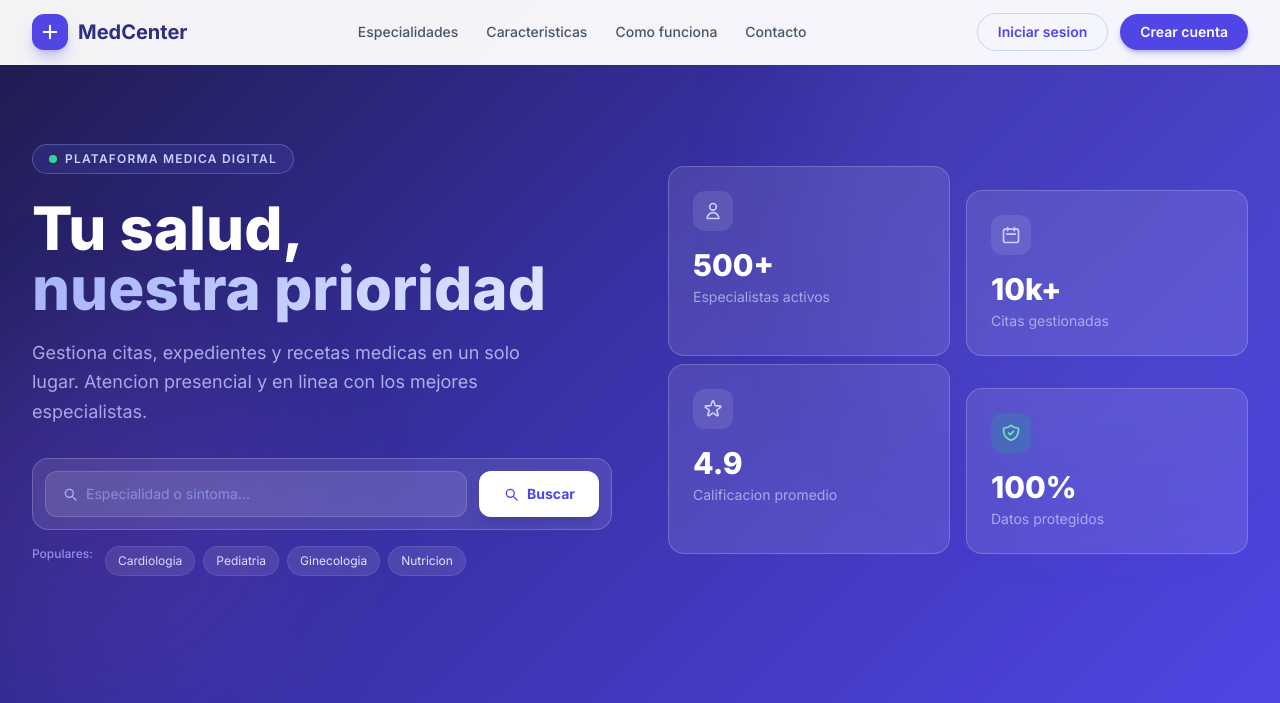
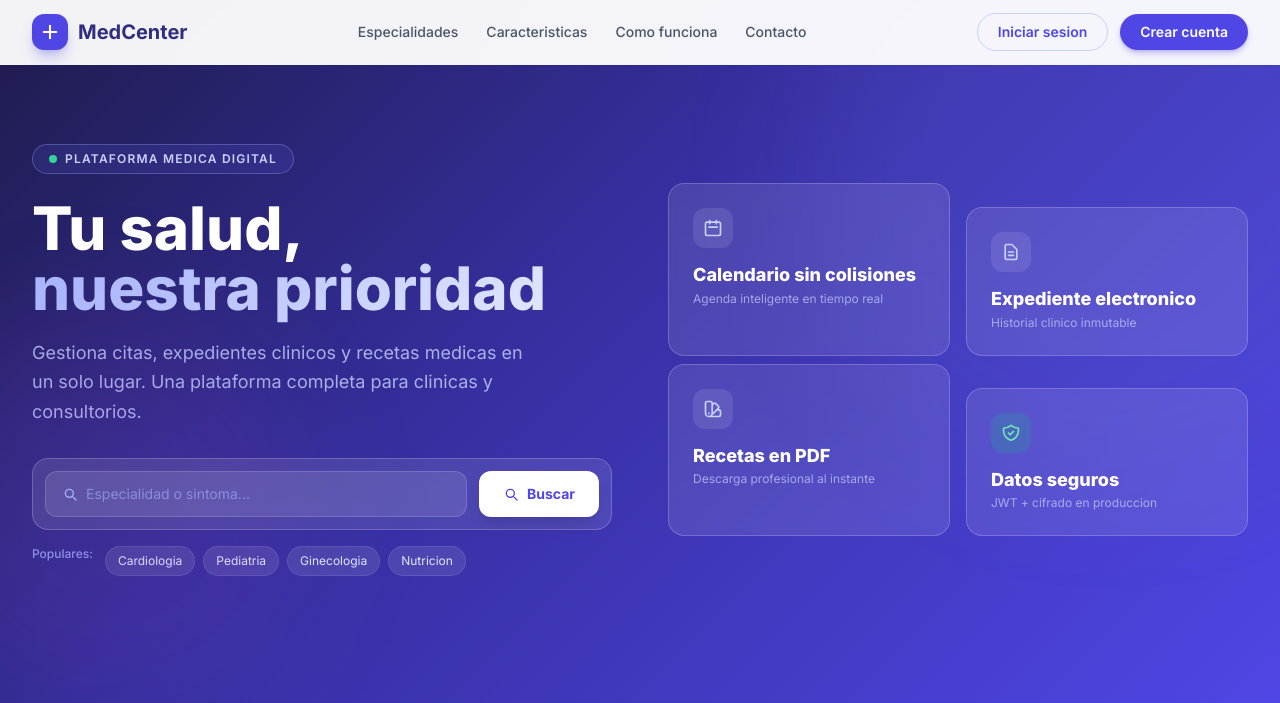
Before and after one commit to David080198/gestion_de_clinicas, a Flask app: page / in a window 1280 px wide. Shown: the top 703 px of the page. Run offline with Flask 3, Linux system fonts and the light colour scheme; some libraries are stand-ins or nearby versions.

Commit message:
Remove fake metrics and testimonials, replace with honest feature highlights

```diff
--- a/app/templates/welcome.html
+++ b/app/templates/welcome.html
@@ -89,7 +89,7 @@
                 <h1 class="text-4xl md:text-5xl lg:text-6xl font-extrabold leading-[1.1] mb-5">
                     Tu salud,<br><span class="gradient-text">nuestra prioridad</span>
                 </h1>
-                <p class="text-lg text-indigo-200/80 mb-8 max-w-lg leading-relaxed">Gestiona citas, expedientes y recetas medicas en un solo lugar. Atencion presencial y en linea con los mejores especialistas.</p>
+                <p class="text-lg text-indigo-200/80 mb-8 max-w-lg leading-relaxed">Gestiona citas, expedientes clinicos y recetas medicas en un solo lugar. Una plataforma completa para clinicas y consultorios.</p>
                 <div class="bg-white/10 backdrop-blur-sm border border-white/20 rounded-2xl p-3 flex flex-col sm:flex-row gap-3">
                     <div class="flex items-center gap-2 flex-1 bg-white/10 border border-white/15 rounded-xl px-4 py-3">
                         <svg class="w-4 h-4 text-indigo-300 shrink-0" fill="none" stroke="currentColor" viewBox="0 0 24 24"><path stroke-linecap="round" stroke-linejoin="round" stroke-width="2" d="M21 21l-4.35-4.35M17 11A6 6 0 1 1 5 11a6 6 0 0 1 12 0z"/></svg>
@@ -110,29 +110,29 @@
             </div>
             <div class="hidden lg:grid grid-cols-2 gap-4">
                 <div class="bg-white/10 backdrop-blur-sm border border-white/20 rounded-2xl p-6 text-white">
-                    <div class="w-10 h-10 rounded-xl bg-white/10 flex items-center justify-center mb-4"><svg class="w-5 h-5 text-indigo-200" fill="none" stroke="currentColor" viewBox="0 0 24 24"><path stroke-linecap="round" stroke-linejoin="round" stroke-width="2" d="M16 7a4 4 0 11-8 0 4 4 0 018 0zM12 14a7 7 0 00-7 7h14a7 7 0 00-7-7z"/></svg></div>
-                    <div class="text-3xl font-extrabold">500+</div>
-                    <div class="text-indigo-200/70 text-sm mt-1">Especialistas activos</div>
+                    <div class="w-10 h-10 rounded-xl bg-white/10 flex items-center justify-center mb-4"><svg class="w-5 h-5 text-indigo-200" fill="none" stroke="currentColor" viewBox="0 0 24 24"><path stroke-linecap="round" stroke-linejoin="round" stroke-width="2" d="M8 7V3m8 4V3m-9 8h10M5 21h14a2 2 0 002-2V7a2 2 0 00-2-2H5a2 2 0 00-2 2v12a2 2 0 002 2z"/></svg></div>
+                    <div class="text-lg font-extrabold leading-tight">Calendario sin colisiones</div>
+                    <div class="text-indigo-200/70 text-xs mt-1">Agenda inteligente en tiempo real</div>
                 </div>
                 <div class="bg-white/10 backdrop-blur-sm border border-white/20 rounded-2xl p-6 text-white mt-6">
-                    <div class="w-10 h-10 rounded-xl bg-white/10 flex items-center justify-center mb-4"><svg class="w-5 h-5 text-indigo-200" fill="none" stroke="currentColor" viewBox="0 0 24 24"><path stroke-linecap="round" stroke-linejoin="round" stroke-width="2" d="M8 7V3m8 4V3m-9 8h10M5 21h14a2 2 0 002-2V7a2 2 0 00-2-2H5a2 2 0 00-2 2v12a2 2 0 002 2z"/></svg></div>
-                    <div class="text-3xl font-extrabold">10k+</div>
-                    <div class="text-indigo-200/70 text-sm mt-1">Citas gestionadas</div>
+                    <div class="w-10 h-10 rounded-xl bg-white/10 flex items-center justify-center mb-4"><svg class="w-5 h-5 text-indigo-200" fill="none" stroke="currentColor" viewBox="0 0 24 24"><path stroke-linecap="round" stroke-linejoin="round" stroke-width="2" d="M9 12h6m-6 4h6m2 5H7a2 2 0 01-2-2V5a2 2 0 012-2h5.586a1 1 0 01.707.293l5.414 5.414A1 1 0 0119 9.414V19a2 2 0 01-2 2z"/></svg></div>
+                    <div class="text-lg font-extrabold leading-tight">Expediente electronico</div>
+                    <div class="text-indigo-200/70 text-xs mt-1">Historial clinico inmutable</div>
                 </div>
                 <div class="bg-white/10 backdrop-blur-sm border border-white/20 rounded-2xl p-6 text-white -mt-2">
-                    <div class="w-10 h-10 rounded-xl bg-white/10 flex items-center justify-center mb-4"><svg class="w-5 h-5 text-indigo-200" fill="none" stroke="currentColor" viewBox="0 0 24 24"><path stroke-linecap="round" stroke-linejoin="round" stroke-width="2" d="M11.049 2.927c.3-.921 1.603-.921 1.902 0l1.519 4.674a1 1 0 00.95.69h4.915c.969 0 1.371 1.24.588 1.81l-3.976 2.888a1 1 0 00-.363 1.118l1.518 4.674c.3.922-.755 1.688-1.538 1.118l-3.976-2.888a1 1 0 00-1.176 0l-3.976 2.888c-.783.57-1.838-.197-1.538-1.118l1.518-4.674a1 1 0 00-.363-1.118l-3.976-2.888c-.784-.57-.38-1.81.588-1.81h4.914a1 1 0 00.951-.69l1.519-4.674z"/></svg></div>
-                    <div class="text-3xl font-extrabold">4.9</div>
-                    <div class="text-indigo-200/70 text-sm mt-1">Calificacion promedio</div>
+                    <div class="w-10 h-10 rounded-xl bg-white/10 flex items-center justify-center mb-4"><svg class="w-5 h-5 text-indigo-200" fill="none" stroke="currentColor" viewBox="0 0 24 24"><path stroke-linecap="round" stroke-linejoin="round" stroke-width="2" d="M7 21a4 4 0 01-4-4V5a2 2 0 012-2h4a2 2 0 012 2v12a4 4 0 01-4 4zm0 0h12a2 2 0 002-2v-4a2 2 0 00-2-2h-2.343M11 7.343l1.657-1.657a2 2 0 012.828 0l2.829 2.829a2 2 0 010 2.828l-8.486 8.485M7 17h.01"/></svg></div>
+                    <div class="text-lg font-extrabold leading-tight">Recetas en PDF</div>
+                    <div class="text-indigo-200/70 text-xs mt-1">Descarga profesional al instante</div>
                 </div>
                 <div class="bg-white/10 backdrop-blur-sm border border-white/20 rounded-2xl p-6 text-white mt-4">
                     <div class="w-10 h-10 rounded-xl bg-emerald-500/20 flex items-center justify-center mb-4"><svg class="w-5 h-5 text-emerald-300" fill="none" stroke="currentColor" viewBox="0 0 24 24"><path stroke-linecap="round" stroke-linejoin="round" stroke-width="2" d="M9 12l2 2 4-4m5.618-4.016A11.955 11.955 0 0112 2.944a11.955 11.955 0 01-8.618 3.04A12.02 12.02 0 003 9c0 5.591 3.824 10.29 9 11.622 5.176-1.332 9-6.03 9-11.622 0-1.042-.133-2.052-.382-3.016z"/></svg></div>
-                    <div class="text-3xl font-extrabold">100%</div>
-                    <div class="text-indigo-200/70 text-sm mt-1">Datos protegidos</div>
+                    <div class="text-lg font-extrabold leading-tight">Datos seguros</div>
+                    <div class="text-indigo-200/70 text-xs mt-1">JWT + cifrado en produccion</div>
                 </div>
             </div>
             <div class="lg:hidden grid grid-cols-2 gap-3">
-                <div class="bg-white/10 rounded-xl p-4 text-white text-center border border-white/10"><div class="text-2xl font-extrabold">500+</div><div class="text-xs text-indigo-200/70">Especialistas</div></div>
-                <div class="bg-white/10 rounded-xl p-4 text-white text-center border border-white/10"><div class="text-2xl font-extrabold">10k+</div><div class="text-xs text-indigo-200/70">Citas gestionadas</div></div>
+                <div class="bg-white/10 rounded-xl p-4 text-white text-center border border-white/10"><div class="text-sm font-bold">Agenda inteligente</div><div class="text-xs text-indigo-200/70 mt-1">Sin colisiones</div></div>
+                <div class="bg-white/10 rounded-xl p-4 text-white text-center border border-white/10"><div class="text-sm font-bold">Datos seguros</div><div class="text-xs text-indigo-200/70 mt-1">JWT + cifrado</div></div>
             </div>
         </div>
     </div>
@@ -240,28 +240,29 @@
     </div>
 </section>
 
-<!-- TESTIMONIOS -->
+<!-- PARA CLINICAS -->
 <section class="py-20 bg-slate-50">
     <div class="max-w-5xl mx-auto px-4 sm:px-6 lg:px-8">
         <div class="text-center mb-12">
-            <span class="inline-block text-xs font-semibold text-primary-600 uppercase tracking-widest mb-3 bg-primary-50 px-4 py-1.5 rounded-full">Testimonios</span>
-            <h2 class="text-3xl md:text-4xl font-extrabold text-slate-900 mb-3 tracking-tight">Lo que dicen nuestros usuarios</h2>
+            <span class="inline-block text-xs font-semibold text-primary-600 uppercase tracking-widest mb-3 bg-primary-50 px-4 py-1.5 rounded-full">Para quien es</span>
+            <h2 class="text-3xl md:text-4xl font-extrabold text-slate-900 mb-3 tracking-tight">Ideal para cualquier clinica</h2>
+            <p class="text-slate-500 text-lg">Desde un consultorio unipersonal hasta centros medicos con varios medicos</p>
         </div>
         <div class="grid grid-cols-1 md:grid-cols-3 gap-6">
-            <div class="bg-white rounded-2xl p-6 border border-slate-100 shadow-sm">
-                <div class="text-yellow-400 mb-3 text-lg">&#x2605;&#x2605;&#x2605;&#x2605;&#x2605;</div>
-                <p class="text-slate-600 text-sm leading-relaxed mb-4">"Agendar mis citas nunca fue tan facil. Recibo recordatorio el dia antes y el expediente siempre esta actualizado."</p>
-                <div class="flex items-center gap-3"><div class="w-9 h-9 bg-primary-600 rounded-full flex items-center justify-center text-white font-bold text-sm">M</div><div><div class="font-semibold text-slate-900 text-sm">Maria Garcia</div><div class="text-slate-400 text-xs">Paciente</div></div></div>
+            <div class="bg-white rounded-2xl p-6 border border-slate-100 shadow-sm text-center">
+                <div class="w-14 h-14 bg-primary-50 rounded-2xl flex items-center justify-center mx-auto mb-4"><svg class="w-7 h-7 text-primary-600" fill="none" stroke="currentColor" viewBox="0 0 24 24"><path stroke-linecap="round" stroke-linejoin="round" stroke-width="2" d="M16 7a4 4 0 11-8 0 4 4 0 018 0zM12 14a7 7 0 00-7 7h14a7 7 0 00-7-7z"/></svg></div>
+                <h3 class="font-bold text-slate-900 mb-2">Consultorio privado</h3>
+                <p class="text-slate-500 text-sm">Un medico, un lugar. Gestiona tu agenda, pacientes y recetas desde un solo panel.</p>
             </div>
-            <div class="bg-white rounded-2xl p-6 border border-slate-100 shadow-sm">
-                <div class="text-yellow-400 mb-3 text-lg">&#x2605;&#x2605;&#x2605;&#x2605;&#x2605;</div>
-                <p class="text-slate-600 text-sm leading-relaxed mb-4">"Como medico, poder ver el historial completo del paciente antes de la consulta ahorra tiempo valioso."</p>
-                <div class="flex items-center gap-3"><div class="w-9 h-9 bg-indigo-600 rounded-full flex items-center justify-center text-white font-bold text-sm">R</div><div><div class="font-semibold text-slate-900 text-sm">Dr. Roberto Solis</div><div class="text-slate-400 text-xs">Cardiologo</div></div></div>
+            <div class="bg-white rounded-2xl p-6 border border-slate-100 shadow-sm text-center">
+                <div class="w-14 h-14 bg-indigo-50 rounded-2xl flex items-center justify-center mx-auto mb-4"><svg class="w-7 h-7 text-indigo-600" fill="none" stroke="currentColor" viewBox="0 0 24 24"><path stroke-linecap="round" stroke-linejoin="round" stroke-width="2" d="M17 20h5v-2a3 3 0 00-5.356-1.857M17 20H7m10 0v-2c0-.656-.126-1.283-.356-1.857M7 20H2v-2a3 3 0 015.356-1.857M7 20v-2c0-.656.126-1.283.356-1.857m0 0a5.002 5.002 0 019.288 0M15 7a3 3 0 11-6 0 3 3 0 016 0z"/></svg></div>
+                <h3 class="font-bold text-slate-900 mb-2">Clinica multiespecialidad</h3>
+                <p class="text-slate-500 text-sm">Varios medicos, una plataforma. Control de horarios y expedientes por especialidad.</p>
             </div>
-            <div class="bg-white rounded-2xl p-6 border border-slate-100 shadow-sm">
-                <div class="text-yellow-400 mb-3 text-lg">&#x2605;&#x2605;&#x2605;&#x2605;&#x2605;</div>
-                <p class="text-slate-600 text-sm leading-relaxed mb-4">"Administrar 3 consultorios desde un panel centralizado cambio nuestra operacion por completo."</p>
-                <div class="flex items-center gap-3"><div class="w-9 h-9 bg-purple-600 rounded-full flex items-center justify-center text-white font-bold text-sm">L</div><div><div class="font-semibold text-slate-900 text-sm">Lic. Laura Mora</div><div class="text-slate-400 text-xs">Administradora de clinica</div></div></div>
+            <div class="bg-white rounded-2xl p-6 border border-slate-100 shadow-sm text-center">
+                <div class="w-14 h-14 bg-purple-50 rounded-2xl flex items-center justify-center mx-auto mb-4"><svg class="w-7 h-7 text-purple-600" fill="none" stroke="currentColor" viewBox="0 0 24 24"><path stroke-linecap="round" stroke-linejoin="round" stroke-width="2" d="M19 21V5a2 2 0 00-2-2H7a2 2 0 00-2 2v16m14 0h2m-2 0h-5m-9 0H3m2 0h5M9 7h1m-1 4h1m4-4h1m-1 4h1m-5 10v-5a1 1 0 011-1h2a1 1 0 011 1v5m-4 0h4"/></svg></div>
+                <h3 class="font-bold text-slate-900 mb-2">Centro medico</h3>
+                <p class="text-slate-500 text-sm">Administra multiples consultorios, recepcion y reportes desde un panel centralizado.</p>
             </div>
         </div>
     </div>
```
